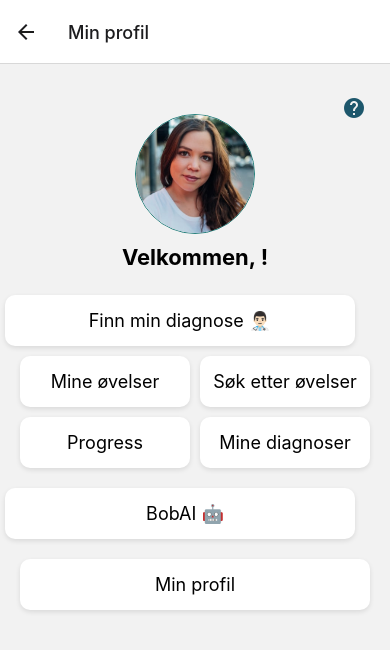
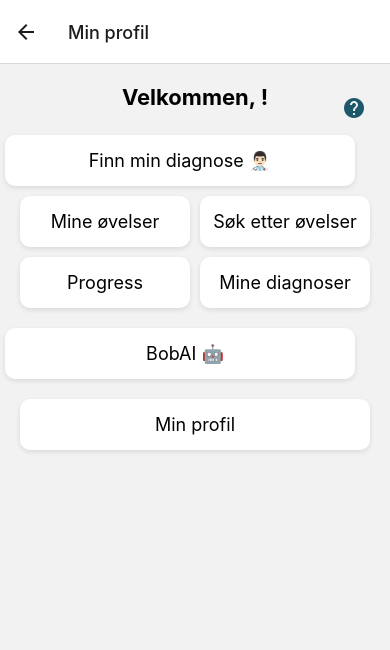
Before and after one commit to TommyS-NO/PhysioFlow-Prototype, a React Native app in the folder frontend/: screen /ProfileScreen in a window 390 px wide. Shown: the top 650 px of the page. Built offline with nearby package versions, Linux system fonts and the light colour scheme; no server answers.

Commit message:
Cleaning up and adding a test code with nav

```diff
--- a/frontend/Screens/ProfileScreen.tsx
+++ b/frontend/Screens/ProfileScreen.tsx
@@ -1,6 +1,5 @@
 import React, { useState, useEffect } from "react";
 import {
-	ScrollView,
 	View,
 	Text,
 	Image,
@@ -14,7 +13,6 @@ import {
 	auth,
 	subscribeToUserProfile,
 } from "../Services/Firebase/FirebaseConfig";
-import { signOut } from "firebase/auth";
 import { theme } from "../theme";
 
 import { styles } from "../Styles/ProfileScreen_Style";
@@ -39,22 +37,11 @@ const ProfileScreen: React.FC = () => {
 		}
 	}, []);
 
-	// const handleSignOut = async () => {
-	//    try {
-	//        await signOut(auth);
-	//        navigation.navigate("Front");
-	//    } catch (error) {
-	//        Alert.alert("Feil", `Noe gikk galt under utlogging.: ${error.message}`);
-	//    }
-	// };
-
 	const handleHelp = () => {
 		navigation.navigate("UserGuideScreen");
 	};
 
 	return (
-		// Husk å fjerne scrollview ettersom vi ikke skal benytte dette
-
 		<View style={styles.container}>
 			<View style={{ flex: 1 }}>
 				<TouchableOpacity onPress={handleHelp} style={styles.helpButton}>
@@ -62,10 +49,7 @@ const ProfileScreen: React.FC = () => {
 				</TouchableOpacity>
 
 				<View style={styles.headerContainer}>
-					<Image
-						source={require("../Assets/Profilbilde.png")}
-						style={styles.profileImage}
-					/>
+
 					<Text style={styles.welcomeText}>Velkommen, {userName}!</Text>
 				</View>
 
@@ -119,19 +103,117 @@ const ProfileScreen: React.FC = () => {
 						<Text style={styles.menuText}>Min profil</Text>
 					</TouchableOpacity>
 				</View>
-
-				{/* <TouchableOpacity
-          style={[styles.menuItem, styles.fullWidthButton]}
-          onPress={() => {}}
-        >
-          <Text style={styles.menuText}>Send melding til behandler</Text>
-        </TouchableOpacity> */}
 			</View>
 		</View>
 	);
 };
 
 export default ProfileScreen;
+
+
+//Test med NavBar. Det fungerer men det er mye som også IKKE fungerer med den.
+// import React, { useState, useEffect } from "react";
+// import {
+// 	View,
+// 	Text,
+// 	TouchableOpacity,
+// 	Image
+// } from "react-native";
+// import Icon from "react-native-vector-icons/MaterialCommunityIcons";
+// import { useNavigation } from "@react-navigation/native";
+// import { createStackNavigator } from "@react-navigation/stack";
+// import { NavigationContainer } from "@react-navigation/native";
+// import { createBottomTabNavigator } from "@react-navigation/bottom-tabs";
+
+// import { auth, subscribeToUserProfile } from "../Services/Firebase/FirebaseConfig";
+// import { theme } from "../theme";
+// import { styles } from "../Styles/ProfileScreen_Style";
+
+// // Ekstra imports
+// import ExerciseOverviewScreen from "../Screens/ExerciseOverviewScreen/ExerciseOverviewScreen";
+// import ExerciseScreen from "../Screens/ExerciseScreen/ExerciseScreen";
+// import ProgressScreen from "../Screens/ProgressScreen/ProgressScreen";
+// import DiagnoseScreen from "../Screens/DiagnoseScreen/DiagnoseScreen";
+// import ChatScreen from "../Screens/ChatScreen/ChatScreen";
+// import SettingsScreen from "../Screens/SettingsScreen/SettingsScreen";
+
+// const ProfileScreenNavigationProp = createStackNavigator();
+// const Tab = createBottomTabNavigator();
+
+// function ProfileContent() {
+// 	const navigation = useNavigation();
+// 	const [userName, setUserName] = useState("");
+
+// 	useEffect(() => {
+// 		const userId = auth.currentUser?.uid;
+// 		if (userId) {
+// 			const unsubscribe = subscribeToUserProfile(userId, (data) => {
+// 				setUserName(data.username || "Bruker");
+// 			});
+// 			return () => unsubscribe();
+// 		}
+// 	}, []);
+
+// 	return (
+// 		<View style={{ flex: 1 }}>
+// 			<TouchableOpacity onPress={() => navigation.navigate("UserGuideScreen")} style={styles.helpButton}>
+// 				<Icon name="help-circle" size={24} color={theme.colors.helpButton} />
+// 			</TouchableOpacity>
+
+// 			<View style={styles.headerContainer}>
+// 				<Text style={styles.welcomeText}>Velkommen, {userName}!</Text>
+// 			</View>
+
+// 			<TouchableOpacity
+// 				style={[styles.menuItem, styles.fullWidthButton]}
+// 				onPress={() => navigation.navigate("FocusScreen")}
+// 			>
+// 				<Text style={styles.menuText}>Finn min diagnose 👨🏻‍⚕️</Text>
+// 			</TouchableOpacity>
+// 		</View>
+// 	);
+// }
+
+// function TabNavigator() {
+// 	return (
+// 		<Tab.Navigator screenOptions={({ route }) => ({
+// 			tabBarIcon: ({ focused, color, size }) => {
+// 				let iconName;
+// 				switch (route.name) {
+// 					case 'ProfileContent':
+// 						iconName = focused ? 'account-circle' : 'account-circle-outline';
+// 						break;
+// 					case 'SettingsScreen':
+// 						iconName = focused ? 'settings' : 'settings-outline';
+// 						break;
+// 					default:
+// 						iconName = 'circle';
+// 						break;
+// 				}
+// 				return <Icon name={iconName} size={size} color={color} />;
+// 			}
+// 		})}
+// 		tabBarOptions={{
+// 			activeTintColor: 'tomato',
+// 			inactiveTintColor: 'gray',
+// 		}}>
+// 			<Tab.Screen name="ProfileContent" component={ProfileContent} options={{ title: 'Profil' }} />
+// 			<Tab.Screen name="SettingsScreen" component={SettingsScreen} options={{ title: 'Innstillinger' }} />
+// 			{/* Legg til flere Tab.Screen komponenter etter behov */}
+// 		</Tab.Navigator>
+// 	);
+// }
+
+// export default function ProfileScreen() {
+// 	return (
+// 		<NavigationContainer independent={true}>
+// 			<ProfileScreenNavigationProp.Navigator>
+// 				<ProfileScreenNavigationProp.Screen name="ProfileScreenNavigator" component={TabNavigator} options={{ headerShown: false }} />
+// 			</ProfileScreenNavigationProp.Navigator>
+// 		</NavigationContainer>
+// 	);
+// }
+
 
 // import React, { useState, useEffect } from "react";
 // import {
```
